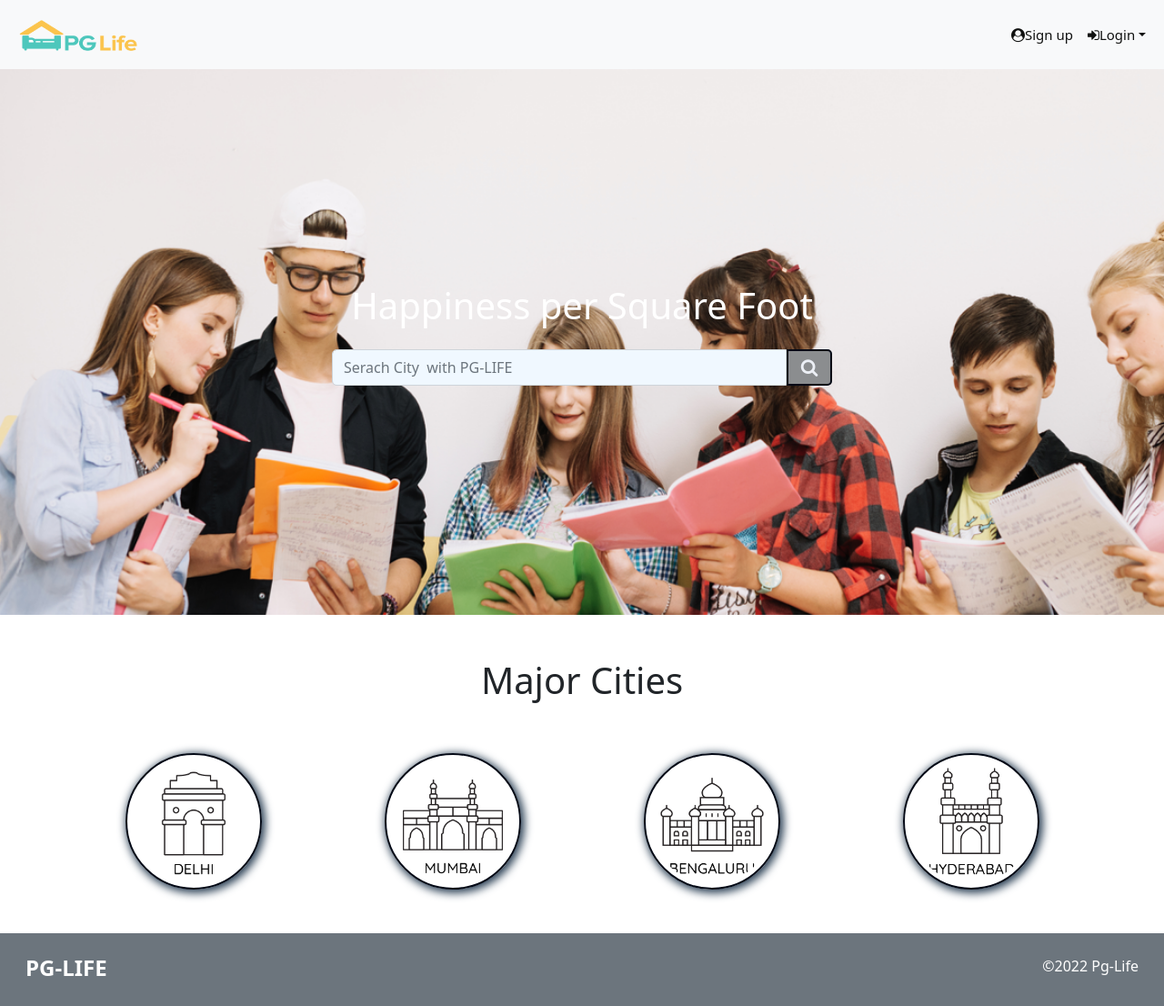
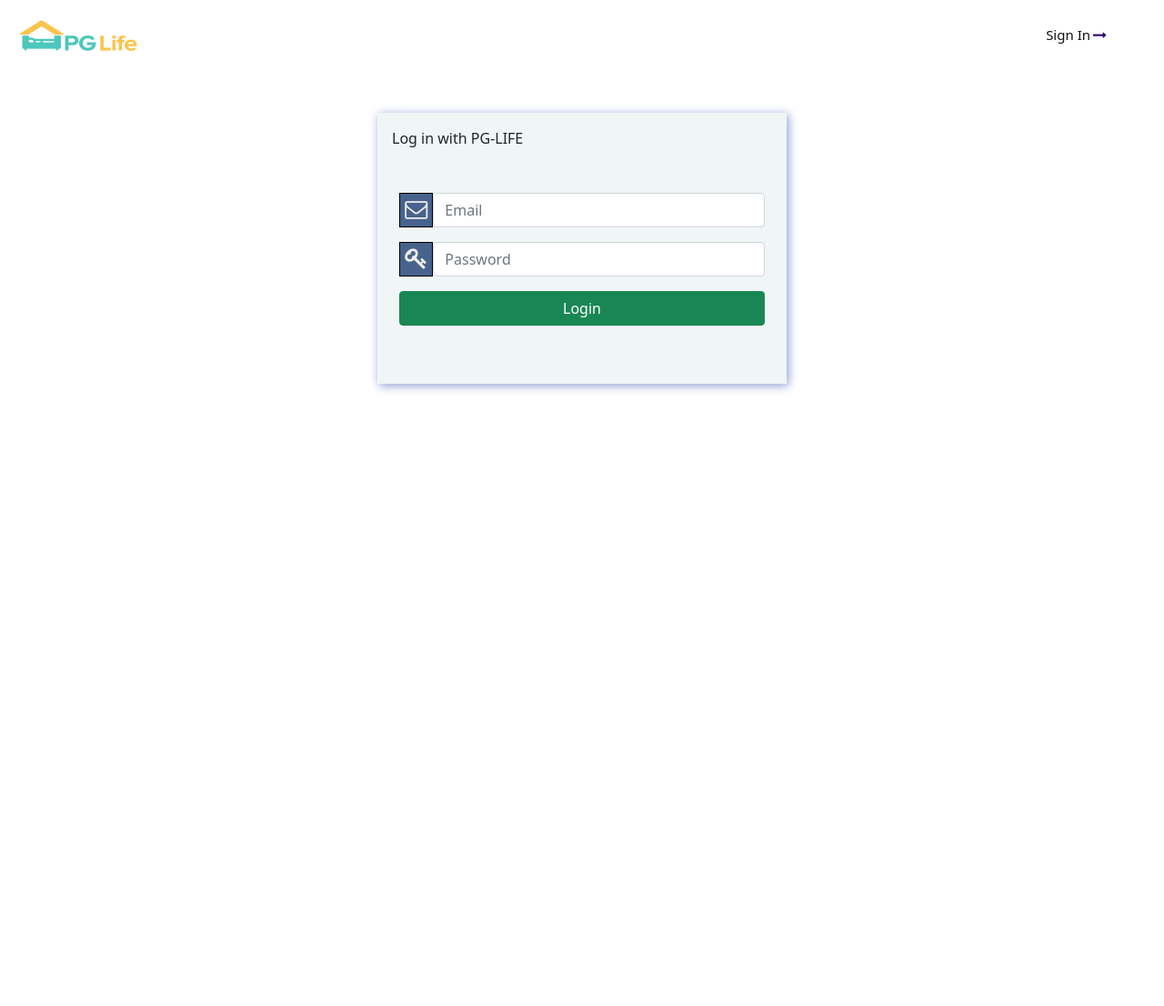
Before and after one commit to Sayali7506/PG-LIFE, a PHP site: page / in a window 1280 px wide. Shown: the whole page at 91% size. After the commit the page ends 430 px from the top, so only its background shows below. Run offline with PHP 8.4, Linux system fonts and the light colour scheme; some web fonts are replaced.

Commit message:
final comit

```diff
--- a/dashborad.php
+++ b/dashborad.php
@@ -9,7 +9,7 @@ $user = isset($_SESSION['user']) ? $_SESSION['user'] : NULL;
 
 if($user){
     $user_name = $_SESSION['user'];
-    $sql="SELECT id FROM users WHERE name='$user_name'";
+    $sql="SELECT id FROM users WHERE full_name='$user_name'";
     $result=mysqli_query($conn,$sql);
     if(!$result){
         $response=array("success"=>false,"message"=>"somenthing went wrong");
@@ -18,7 +18,7 @@ if($user){
      if($count>0){
          $row= mysqli_fetch_assoc($result);
          $user_id=$row['id'];
-        $sql3="SELECT property_id FROM  intersted_users_properties WHERE  user_id='$user_id' ";
+        $sql3="SELECT property_id FROM  interested_users_properties WHERE  user_id='$user_id' ";
         $result3=mysqli_query($conn,$sql3);
         if(!$result3){
             $response=array("success"=>false,"message"=>"somenthing went wrong");
@@ -157,7 +157,7 @@ $cityName = isset($_GET['serach']) ? $_GET['serach'] : NULL;
                             <!-- rating  container -->
                 <div class="rating-container">
                     <?php
-                     $total_rating= ($property['rating_clean']+$property['rating_food']+$property['rating_safty'])/3;
+                     $total_rating= ($property['rating_clean']+$property['rating_food']+$property['rating_safety'])/3;
                      $total_rating=$total_rating = round($total_rating, 1);
                       for($i=0;$i<5;$i++){
                         $rating=$total_rating;
--- a/database_connect.php
+++ b/database_connect.php
@@ -3,7 +3,7 @@
 $db_hostname="127.0.0.1";
 $db_username="root";
 $db_password="";
-$db_database="pg_life";
+$db_database="pglife";
 $conn=mysqli_connect($db_hostname,$db_username,$db_password,$db_database);
 if(!$conn){
     $response=array("success"=>false,"message"=>"please Check your internet");
--- a/includes/header.php
+++ b/includes/header.php
@@ -1,5 +1,18 @@
+
+<?php
 
 
+$name=$_SESSION['user'];
+$sql="SELECT * FROM users WHERE full_name='$name'";
+
+$result=mysqli_query($conn,$sql);
+$user=mysqli_fetch_assoc($result);
+
+
+
+
+
+?>
 
 <!-- Navbar -->
 
@@ -10,54 +23,15 @@
                     <img src="image/logo.png" alt="pglife logo"/>
          </a>
 
-         <!-- if session is not set -->
-<?php
-if(!isset($_SESSION['user'])){
-
-?>
-        <ul class="navbar-nav ">
-                    <!-- sign up modal -->
-            <li class="nav-item">
-              <a class="nav-link" href="includes/signup.php">
-                    <i class="fa fa-user-circle"></i>Sign up
-                </a>
-             </li>
-             <!-- login model -->
-             <li class="nav-item">
-
-                <a  class="nav-link dropdown-toggle dropdown_btn" data-toggle="dropdown" id="login_btn" href="#">
-                 <i class="fa fa-sign-in" aria-hidden="true"></i>Login</a>
-                 <div class="login-panel">
-
-
-                 </div>
-            </li>
-      </ul>
-
-
-<?php
-}
-else{
-
-    $name=$_SESSION['user'];
-    $sql="SELECT * FROM users WHERE name='$name'";
-
-    $result=mysqli_query($conn,$sql);
-    $user=mysqli_fetch_assoc($result);
-
-
-
-
-
-?>
     <ul class="navbar-nav">
-         <li class="nav-item mx-5 dropdown">
+         <li class="nav-item mx-5">
 
 
             <div class="dropdown">
             <div class="dropdown-toggle dropdown_btn" data-toggle="dropdown" id="dropdown_btn">
             Hi, <?php echo $_SESSION['user'] ?>
              </div>
+
              <ul class="dropdown-menu mt-4 bg-secondary" id="dropdown-menu">
           <li class="dropdown-email d-flex justify-content-between my-2">
               <a class="dropdown-item text-white my-2" href="#"><?php echo $user['email']; ?> </a>
@@ -78,18 +52,28 @@ else{
         </li>
 
         </ul>
+        </div>
 
-        </div>
+
 
         </li>
 
 
-    </ul>
+        </ul>
+    </div>
+ </div>
 
-    <script>
-        var dropmenu=document.getElementByClassName("dropdown-menu");
+
+
+
+
+
+
+
+<script>
+        var dropmenu=document.getElementById("dropdown-menu");
         var status=1;
-        document.getElementByClassName("dropdown_btn").addEventListener("click",function(){
+        document.getElementById("dropdown_btn").addEventListener("click",function(){
 
 
 
@@ -113,17 +97,3 @@ else{
 
 
         </script>
-
-
-
-
-
-
-
-
-<?php
-}
-?>
-     </div>
-
-</div>
--- a/includes/login.php
+++ b/includes/login.php
@@ -1,6 +1,6 @@
 <?php
- session_start();
-require "../database_connect.php";
+
+require "./database_connect.php";
 
 if($_SERVER['REQUEST_METHOD']=="POST"){
 
@@ -16,7 +16,7 @@ if($_SERVER['REQUEST_METHOD']=="POST"){
         $email=text_input($_POST['email']);
         $password=text_input($_POST['password']);
 
-        $sql="SELECT name FROM users WHERE email='$email' AND password='$password' ";
+        $sql="SELECT full_name FROM users WHERE email='$email' AND password='$password' ";
       $result=mysqli_query($conn,$sql);
         if(!$result)
         {
@@ -27,10 +27,11 @@ if($_SERVER['REQUEST_METHOD']=="POST"){
         if($count > 0)
         {
                     $row=mysqli_fetch_assoc($result);
-                     $name=$row["name"];
+                     $name=$row["full_name"];
                  $_SESSION["user"]=$name;
 
                 header("location:../index.php");
+                die();
         }
         else{
 
@@ -41,24 +42,42 @@ mysqli_close($conn);
 }
 
 ?>
+<div class="container-fluid">
+  <nav class="navbar">
+    <div class="navbar-brand">
+      <img src="image/logo.png" alt="logo">
+
+    </div>
+    <div class="nav navbar-nav">
+      <div class="nav-item mx-5">
+       <a class="nav-link" href="includes/signup.php">Sign In<i class="fa fa-long-arrow-right fa-1x signup-arrow"  aria-hidden="true"></i></a>
+      </div>
+    </div>
+
+  </nav>
+
+
+
+
 
 
     <div class="login-container">
 
 
                 <!-- login panel -->
-                <div class="col-md-5 mt-5">
+                <div class="mt-5">
                 <div class="panel p-3 mt-5">
                    <div class="panel-heading">
+                     Log in with PG-LIFE
 
-                            Login with PG-LIFE
-                    </div>
+
+                  </div>
                    <div class="panel-body my-5 mx-2">
+                   <div class="alert alert-danger" role="alert" id="login_show">
+                     </div>
+                  <?php if (isset($errormsg)) { echo "<p class='message'>" .$errormsg. "</p>" ;} ?>
                      <form action="<?php echo $_SERVER['PHP_SELF'] ?> " role="form" method="POST" id="form_login" name="form_login">
-                     <div class="alert alert-danger" role="alert" id="login_show">
 
-                      </div>
-                      <?php if (isset($errormsg)) { echo "<p class='message'>" .$errormsg. "</p>" ;} ?>
 
                        <!-- email -->
                        <div class="form-group d-flex justify-content-center mt-3">
@@ -83,18 +102,16 @@ mysqli_close($conn);
                               </div>
                     </form>
                    </div>
-                   <div class="panel-footer">
-                   <span>
-                    <a href="index.php">Click here</a>
-                    to register a new account
-                </span>
-                   </div>
+
                </div>
 
 
            </div>
        </div>
 
-                </div>
+      </div>
 
     </div>
+
+</div>
+    <script src="js/login_check.js" type="text/javascript"></script>
--- a/index.php
+++ b/index.php
@@ -16,37 +16,28 @@ session_start();
 
     </head>
     <body>
-        <!-- header Navbar -->
+        <?php
+
+        if(!isset($_SESSION['user'])){
+            ?>
+
+             <?php include "includes/login.php"?>
+            <?php
+        }else{
+            ?>
+            <!-- header Navbar -->
+
 
         <?php include "includes/header.php"?>
 
         <!-- serach city container -->
-        <div class="serach-container">
-            <div class="container-fluid">
-
-
-               <div class="form-serach ">
+        <?php include "includes/search.php"?>
 
 
 
-               <form id="search-form" action="dashborad.php" method="GET">
-               <h1 class="white pb-3">Happiness per Square Foot</h1>
-               <div class="serach-input d-flex justify-content-centered">
-
-
-                   <input type="text" placeholder="Serach City  with PG-LIFE" name="serach"  id="txt-serach" class="form-control">
-                    <button type="submit" class="btn btn-outline-dark"> <i class="fa fa-search" aria-hidden="true"></i></button>
-
-                   </div>
-
-                    </form>
-                </div>
-
-           </div>
-        </div>
         <!-- footer city -container -->
         <div class="city-container">
-            <?php  include "includes/city.php"?>
+         <?php  include "includes/city.php"?>
 
         </div>
         <div class="footer-container">
@@ -54,6 +45,12 @@ session_start();
         </div>
 
 
+         <?php
+        }
+        ?>
+
+
+
     </body>
 
 </html>
--- a/property_details.php
+++ b/property_details.php
@@ -120,7 +120,7 @@ $sql2="SELECT * FROM testimonials WHERE property_id=$property_id";
  <!-- rating container -->
                             <div class="rating-container">
                                 <?php
-                                     $total_rating= ($property['rating_clean']+$property['rating_food']+$property['rating_safty'])/3;
+                                     $total_rating= ($property['rating_clean']+$property['rating_food']+$property['rating_safety'])/3;
                                       $total_rating=$total_rating = round($total_rating, 1);
                                       for($i=0;$i<5;$i++)
                                         {
--- a/style/comman.css
+++ b/style/comman.css
@@ -4,6 +4,18 @@
 @import url('https://fonts.googleapis.com/css2?family=Anek+Bangla&family=EB+Garamond&family=PT+Serif:wght@700&family=Roboto+Condensed:ital,wght@1,700&family=Signika+Negative:wght@600&family=Yanone+Kaffeesatz:wght@200;300;400&display=swap');
 *{
     box-sizing: border-box;
+}
+/* login  */
+.signup-arrow,.fa-long-arrow-left{
+
+margin: 3px;
+color:#2e0672;
+}
+.login-link{
+ text-decoration:none;
+ color:#2e0672;
+ font-size:larger;
+
 }
 
 
@@ -360,7 +372,7 @@ font-size:30px;
       border-radius: 10px;
      }
      .signup-container{
-        background-image: url("../image/bg2.png");
+        background-image: url("../image/bg3.png");
         background-repeat: no-repeat;
         background-size: cover;
 
@@ -370,8 +382,17 @@ font-size:30px;
      .heading-container{
       font-size:40px;
       font-weight:700;
-      color:#0c5f4c;
-      text-shadow:1px 2px 10px #5ac71bf7,1px 2px 10px #2e2f0942
+      color:#fffcfc;
+
 
 
      }
+
+
+img {}
+
+.col-md-6 {}
+
+.col-md-6 {}
+
+.col-md-6 {}
```
Also changed, not shown: includes/search.php (added, +23 -0 lines), includes/signup.php (+19 -11 lines), js/signup_check.js (+35 -49 lines).
